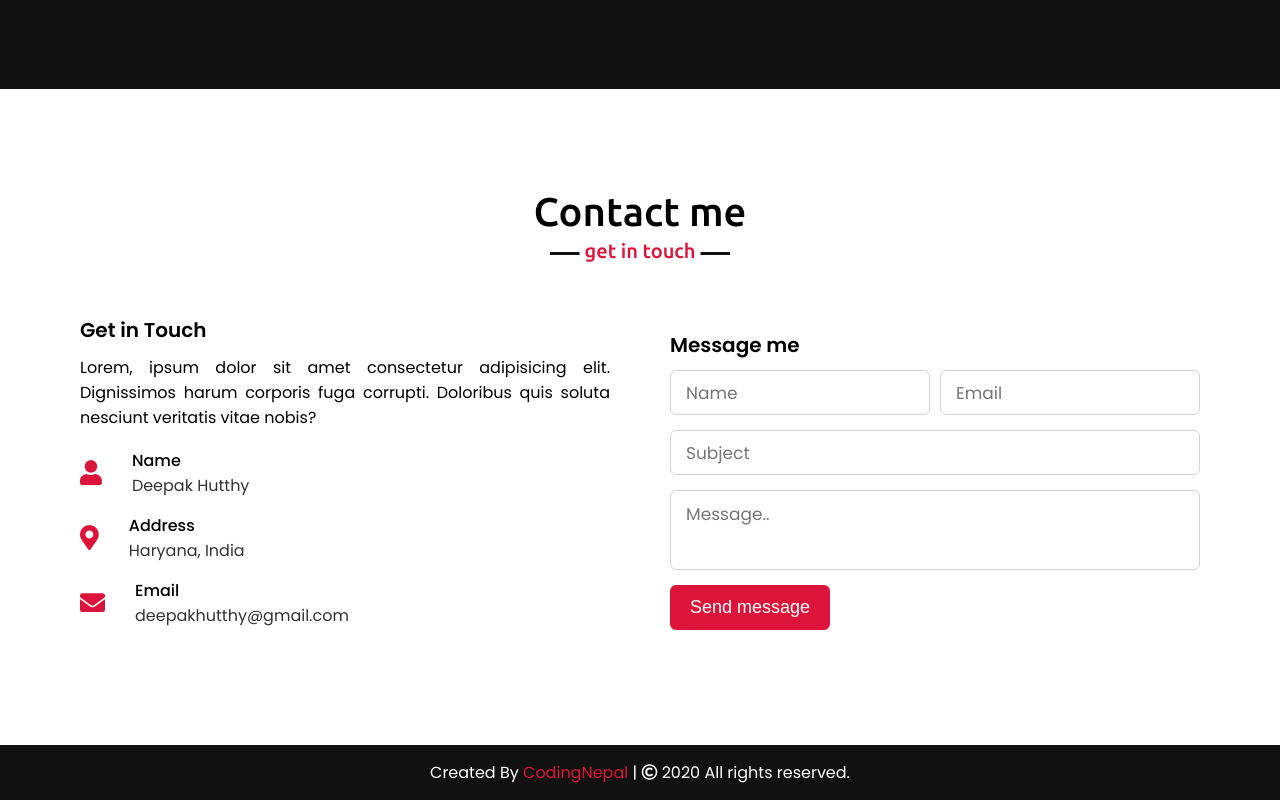
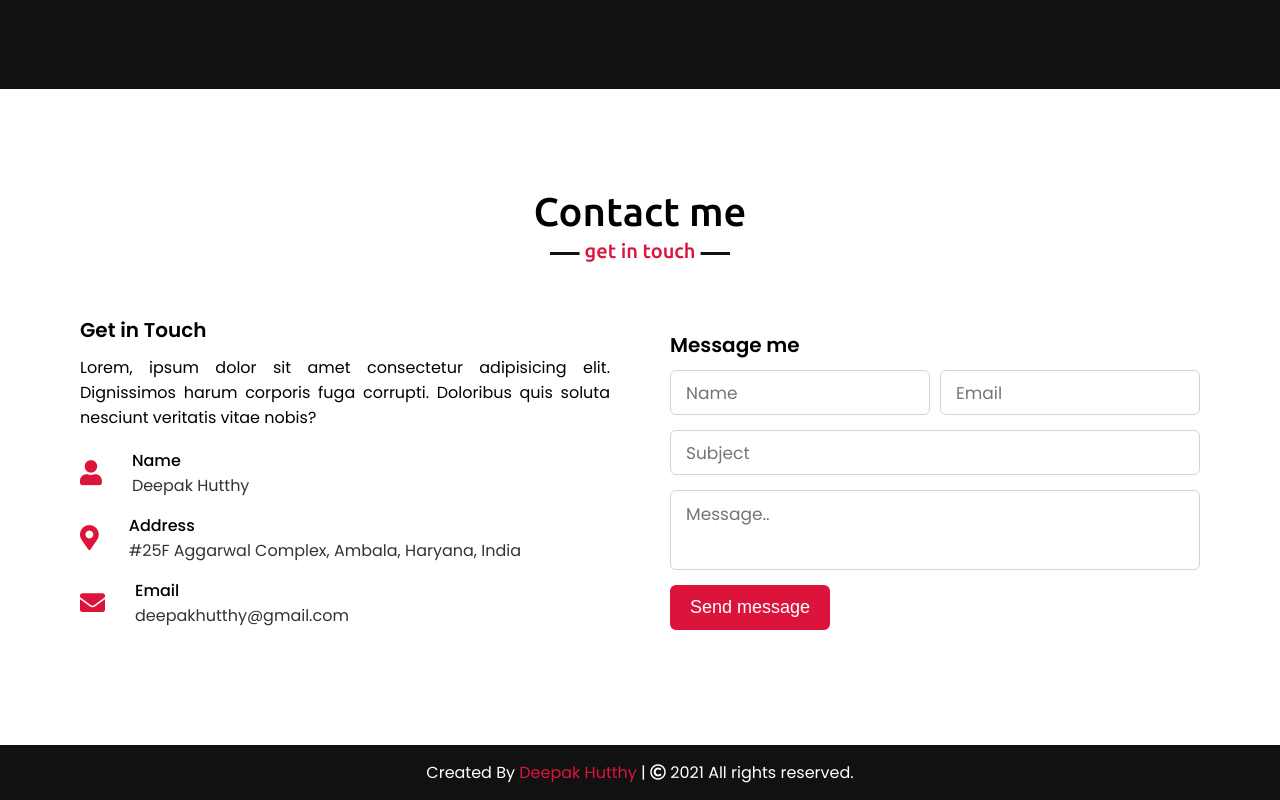
Before and after one commit to Deepak19012002/portfolio.deepak.github.io, a plain HTML site: page index.html in a window 1280 px wide. Shown: the part 3313-4113 px from the top of the page. Drawn offline with nearby package versions, Linux system fonts and the light colour scheme.

Commit message:
Add files via upload

```diff
--- a/index.html
+++ b/index.html
@@ -210,7 +210,7 @@
                             <i class="fas fa-map-marker-alt"></i>
                             <div class="info">
                                 <div class="head">Address</div>
-                                <div class="sub-title">Haryana, India</div>
+                                <div class="sub-title">#25F Aggarwal Complex, Ambala, Haryana, India</div>
                             </div>
                         </div>
                         <div class="row">
@@ -250,7 +250,7 @@
 
     <!-- footer section start -->
     <footer>
-        <span>Created By <a href="https://www.codingnepalweb.com">CodingNepal</a> | <span class="far fa-copyright"></span> 2020 All rights reserved.</span>
+        <span>Created By <a href="">Deepak Hutthy</a> | <span class="far fa-copyright"></span> 2021 All rights reserved.</span>
     </footer>
 
     <script src="script.js"></script>
```
